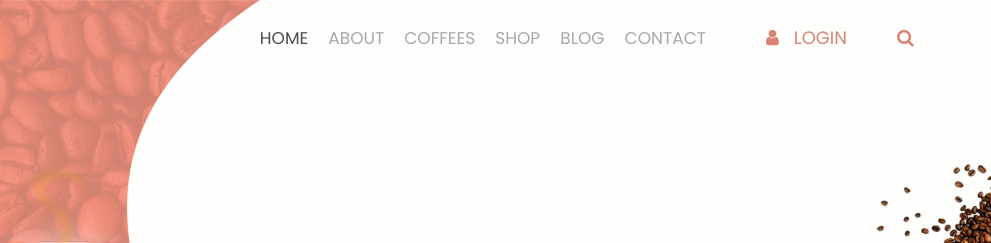
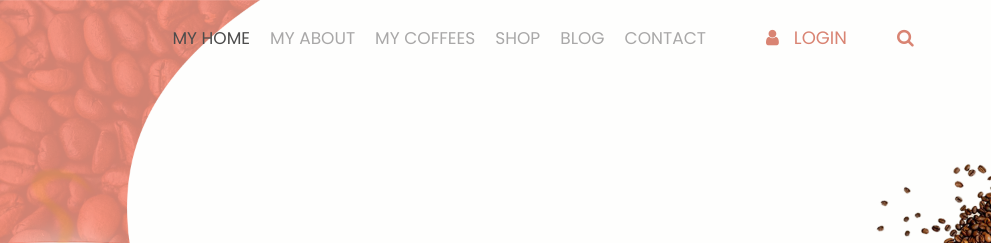
Before and after one commit to A-Wahab-Aamir/cofee_app, a plain HTML site: page index.html in a window 1280 px wide. Shown: the top 243 px of the page, 289-1280 px from the left. Drawn offline with nearby package versions, Linux system fonts and the light colour scheme; files whose address does not match are found by name.

Commit message:
third commit (index)

```diff
--- a/index.html
+++ b/index.html
@@ -39,13 +39,13 @@
                <div class="collapse navbar-collapse" id="navbarSupportedContent">
                   <ul class="navbar-nav ml-auto">
                      <li class="nav-item active">
-                        <a class="nav-link" href="index.html">Home</a>
+                        <a class="nav-link" href="index.html">My Home</a>
                      </li>
                      <li class="nav-item">
-                        <a class="nav-link" href="about.html">About</a>
+                        <a class="nav-link" href="about.html">My About</a>
                      </li>
                      <li class="nav-item">
-                        <a class="nav-link" href="coffees.html">Coffees</a>
+                        <a class="nav-link" href="coffees.html">My Coffees</a>
                      </li>
                      <li class="nav-item">
                         <a class="nav-link" href="shop.html">Shop</a>
```
